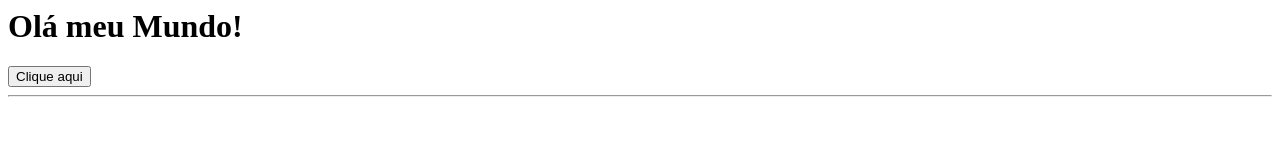
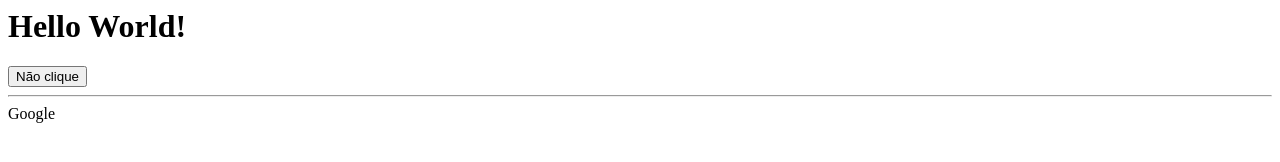
Before and after one commit to FirminoJFSilva/fs13, a plain HTML site: page index.html in a window 1280 px wide. Drawn offline with Linux system fonts and the light colour scheme.

Commit message:
Altera o conteudo do index

```diff
--- a/index.html
+++ b/index.html
@@ -1,5 +1,7 @@
-<h1>Olá meu Mundo!</h1>
+<h1>Hello World!</h1>
 
-<button>Clique aqui</button>
+<button>Não clique</button>
 
 <hr>
+
+<a hret="">Google</a>
```
